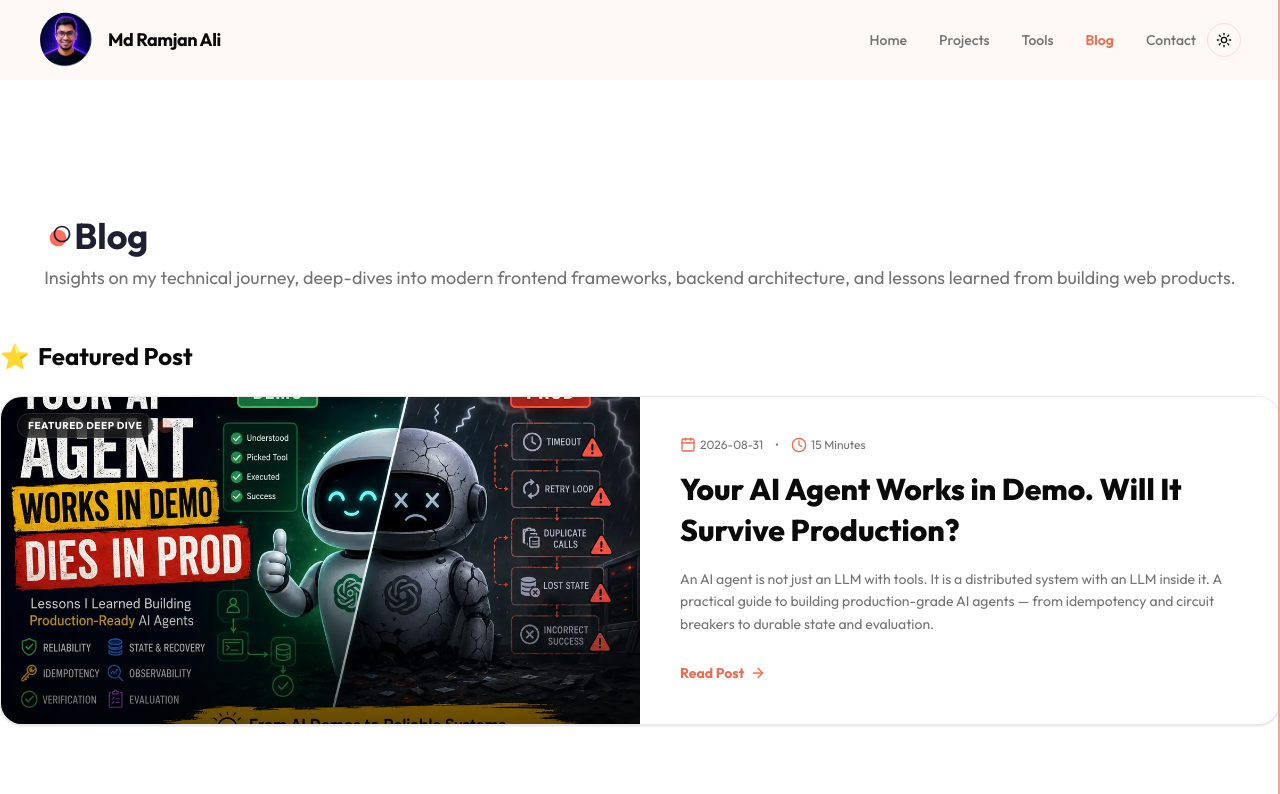
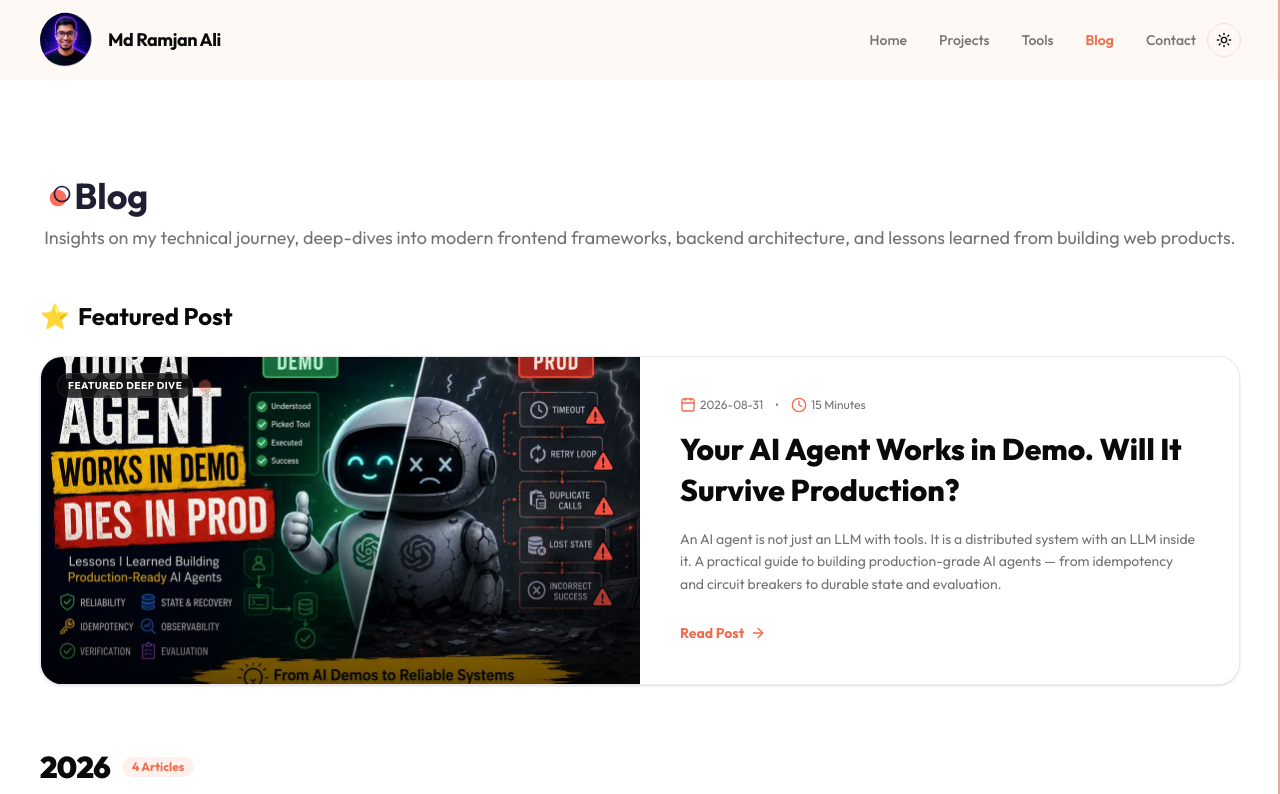
Before and after one commit to Ramjanict/portfolio, a Next.js app: page /blog in a window 1280 px wide. Shown: the top 794 px of the page. Built offline with nearby package versions, Linux system fonts and the light colour scheme.

Commit message:
feat: wrap blog list section in Container component

```diff
--- a/components/sections/blog/BlogListSection.tsx
+++ b/components/sections/blog/BlogListSection.tsx
@@ -1,5 +1,6 @@
 import CommonHeader from "@/components/shared/CommonHeader";
 import CommonSpace from "@/components/shared/CommonSpace";
+import Container from "@/components/shared/Container";
 import { BLOG_POSTS } from "@/data/blogs";
 import agentProdImg from "@/public/images/agent-production.webp";
 import { ArrowRight, Calendar, Clock } from "lucide-react";
@@ -179,8 +180,9 @@ export default function BlogListSection() {
   const featured = BLOG_POSTS[0];
 
   return (
-    <section className="w-full py-10 bg-background transition-colors">
+    <section className="w-full bg-background transition-colors">
       <CommonSpace>
+        <Container>
         {/* Main Header Centered */}
         <div className="flex justify-center mb-12 text-center">
           <CommonHeader
@@ -393,6 +395,7 @@ export default function BlogListSection() {
             ))}
           </div>
         </div>
+        </Container>
       </CommonSpace>
     </section>
   );
```
